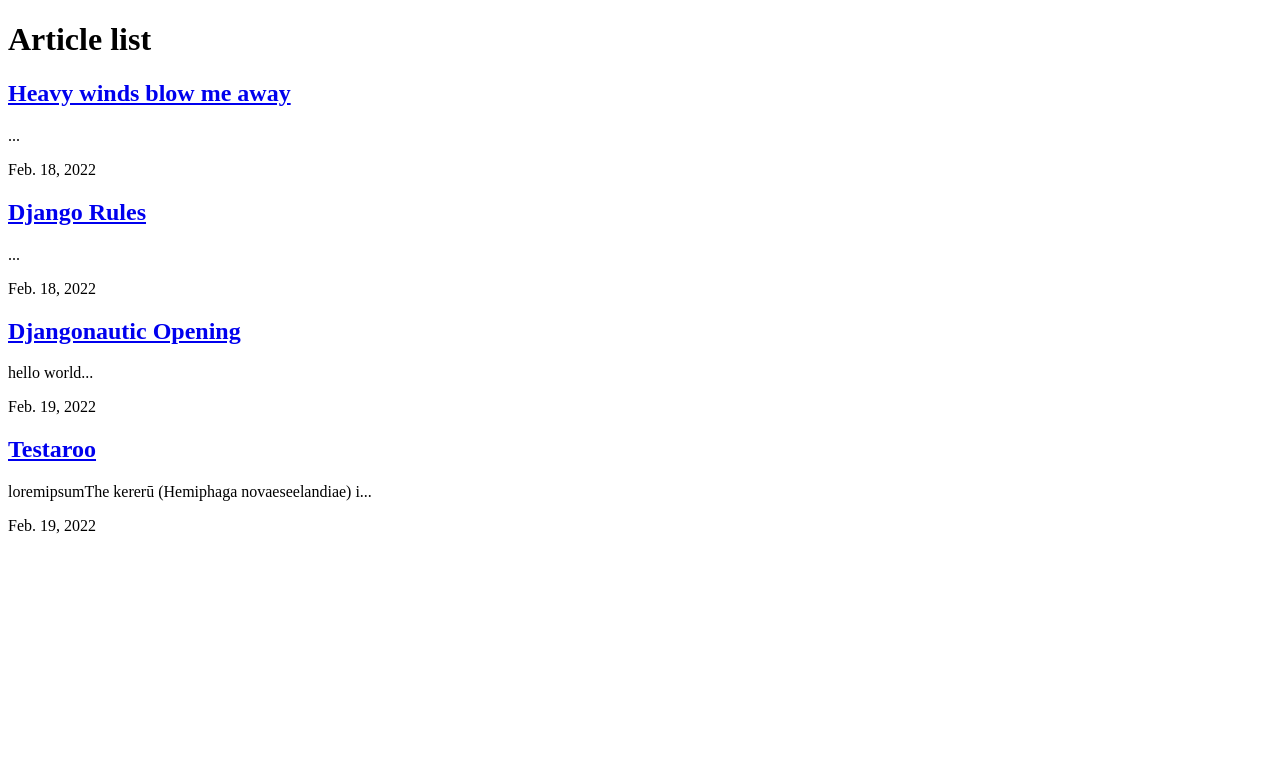
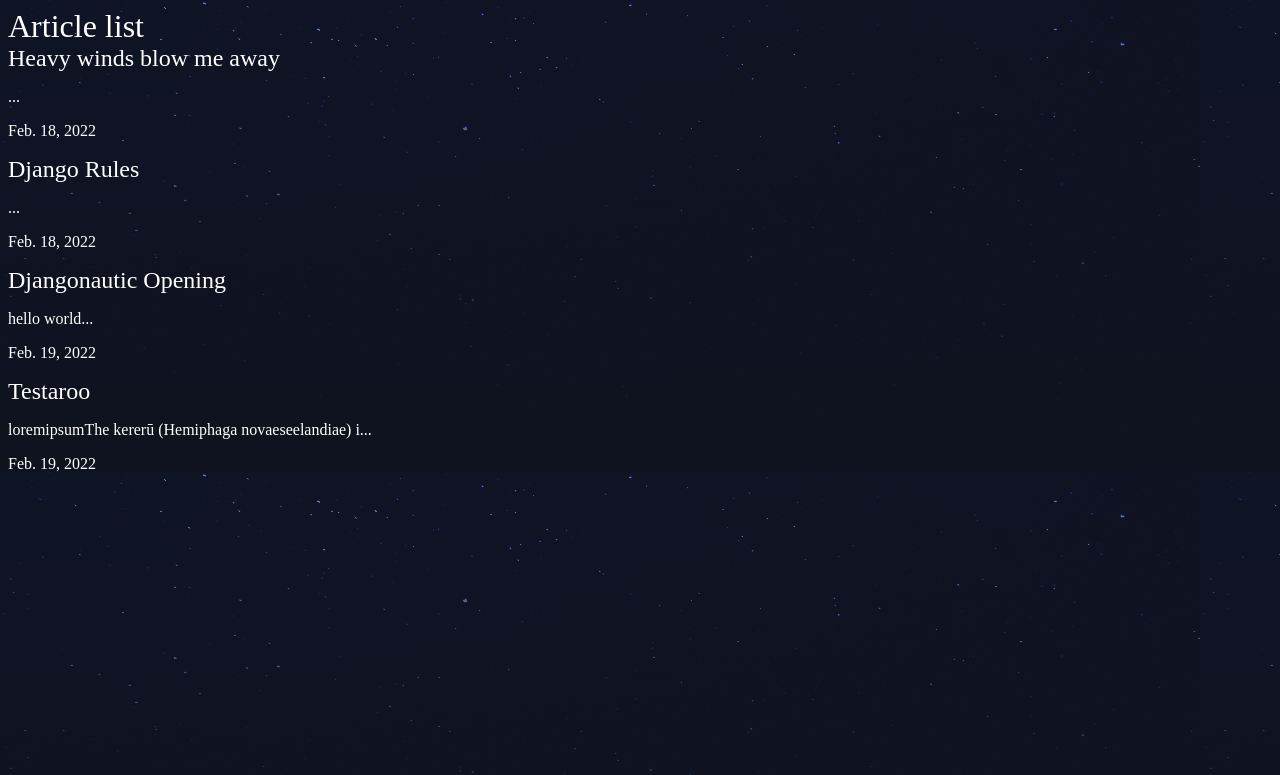
Before and after one commit to Olivertrain1221/django_internet_walkthrough, a Django app: page /articles/ in a window 1280 px wide. Shown: the top 775 px of the page. Run offline with Django 4.2, Linux system fonts and the light colour scheme; data comes from the database, SQL or seed files in the repository.

Commit message:
Add ability to use theblock content then use the ability the base html along with setting up the css and static files in the settings.py

```diff
--- a/djangointernet/articles/templates/articles/article_list.html
+++ b/djangointernet/articles/templates/articles/article_list.html
@@ -1,12 +1,6 @@
-<!DOCTYPE html>
-<html lang="en">
-<head>
-    <meta charset="UTF-8">
-    <meta http-equiv="X-UA-Compatible" content="IE=edge">
-    <meta name="viewport" content="width=device-width, initial-scale=1.0">
-    <title>Articles</title>
-</head>
-<body>
+{% extends 'base_layout.html' %}
+
+{% block content %}
     <h1>Article list</h1>
     <div class="articles">
         {% for article in articles %}
@@ -19,5 +13,4 @@
             </div>
         {% endfor %}
     </div>
-</body>
-</html>
+{% endblock %}
--- /dev/null
+++ b/djangointernet/assets/style.css
@@ -0,0 +1,20 @@
+body{
+    background-color: #0f121f;
+    background-image: url(/static/stars.png);
+    background-repeat-y: no-repeat;
+    color: #fff;
+}
+
+body *{
+    font-family: Ubuntu;
+}
+
+h1, h2, h3, h4, h5{
+    font-weight: normal;
+    margin: 0;
+}
+
+a, a:hover, a:visited{
+    color: #fff;
+    text-decoration: none;
+}
--- a/djangointernet/djangointernet/settings.py
+++ b/djangointernet/djangointernet/settings.py
@@ -11,7 +11,7 @@
 """
 
 from pathlib import Path
-
+import os
 # Build paths inside the project like this: BASE_DIR / 'subdir'.
 BASE_DIR = Path(__file__).resolve().parent.parent
 
@@ -121,6 +121,10 @@
 
 STATIC_URL = 'static/'
 
+STATICFILES_DIRS = (
+    os.path.join(BASE_DIR, "assets"),
+)
+
 # Default primary key field type
 # https://docs.djangoproject.com/en/4.0/ref/settings/#default-auto-field
 
--- a/djangointernet/djangointernet/urls.py
+++ b/djangointernet/djangointernet/urls.py
@@ -1,7 +1,7 @@
 from django.contrib import admin
 from django.urls import path, include
 from . import views
-
+from django.contrib.staticfiles.urls import staticfiles_urlpatterns
 
 urlpatterns = [
     path('admin/', admin.site.urls),
@@ -9,3 +9,5 @@
     path('about/', views.about),
     path('', views.homepage),
 ]
+
+urlpatterns += staticfiles_urlpatterns()
--- /dev/null
+++ b/djangointernet/templates/base_layout.html
@@ -0,0 +1,18 @@
+{% load static %}
+
+<!DOCTYPE html>
+<html lang="en">
+<head>
+    <meta charset="UTF-8">
+    <meta http-equiv="X-UA-Compatible" content="IE=edge">
+    <meta name="viewport" content="width=device-width, initial-scale=1.0">
+    <link rel="stylesheet" href="{% static 'style.css' %}">
+</head>
+<body>
+    <div class="wrapper">
+        {% block content %}
+        {% endblock %}
+
+    </div>
+</body>
+</html>
```
Also changed, not shown: djangointernet/assets/stars.png (added).
